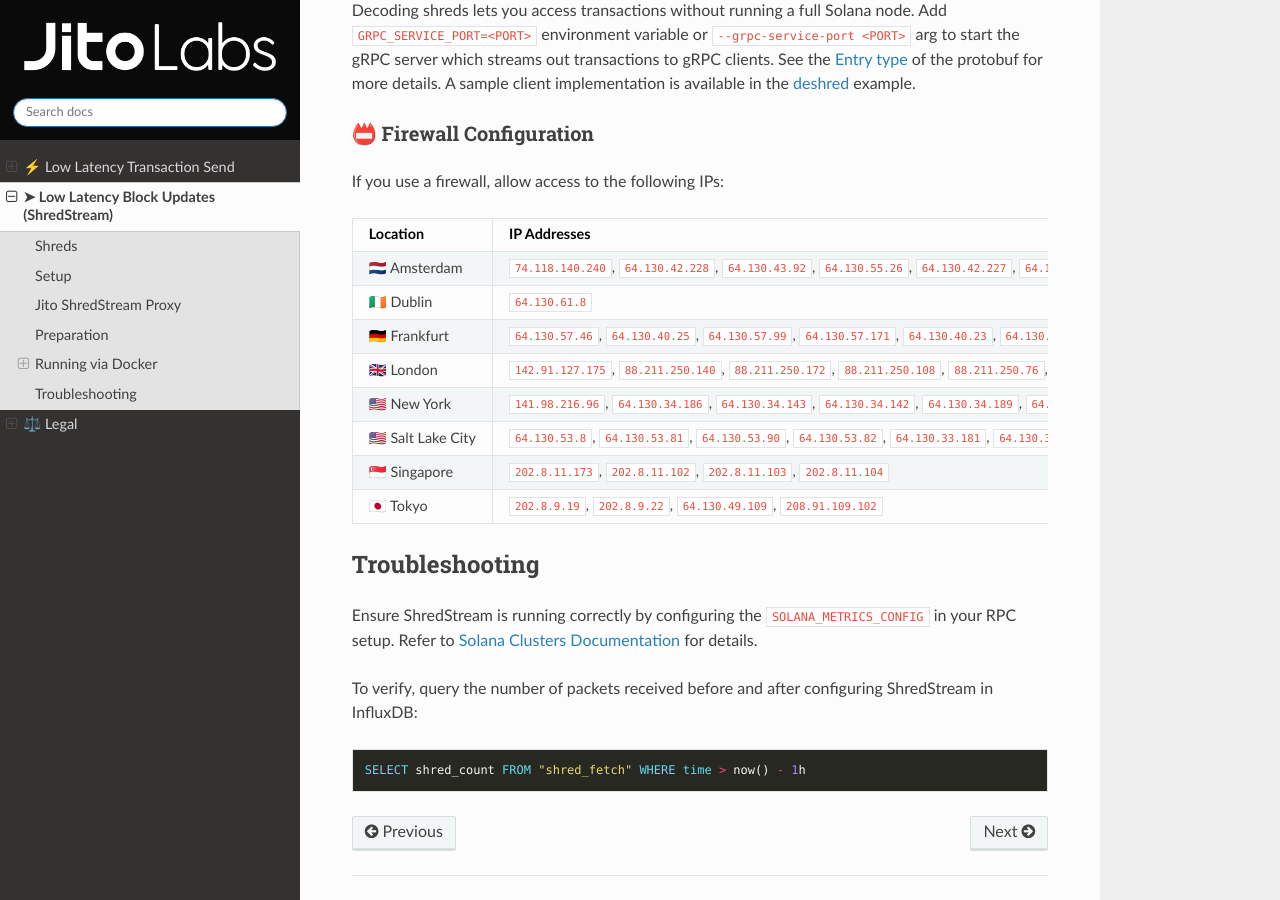
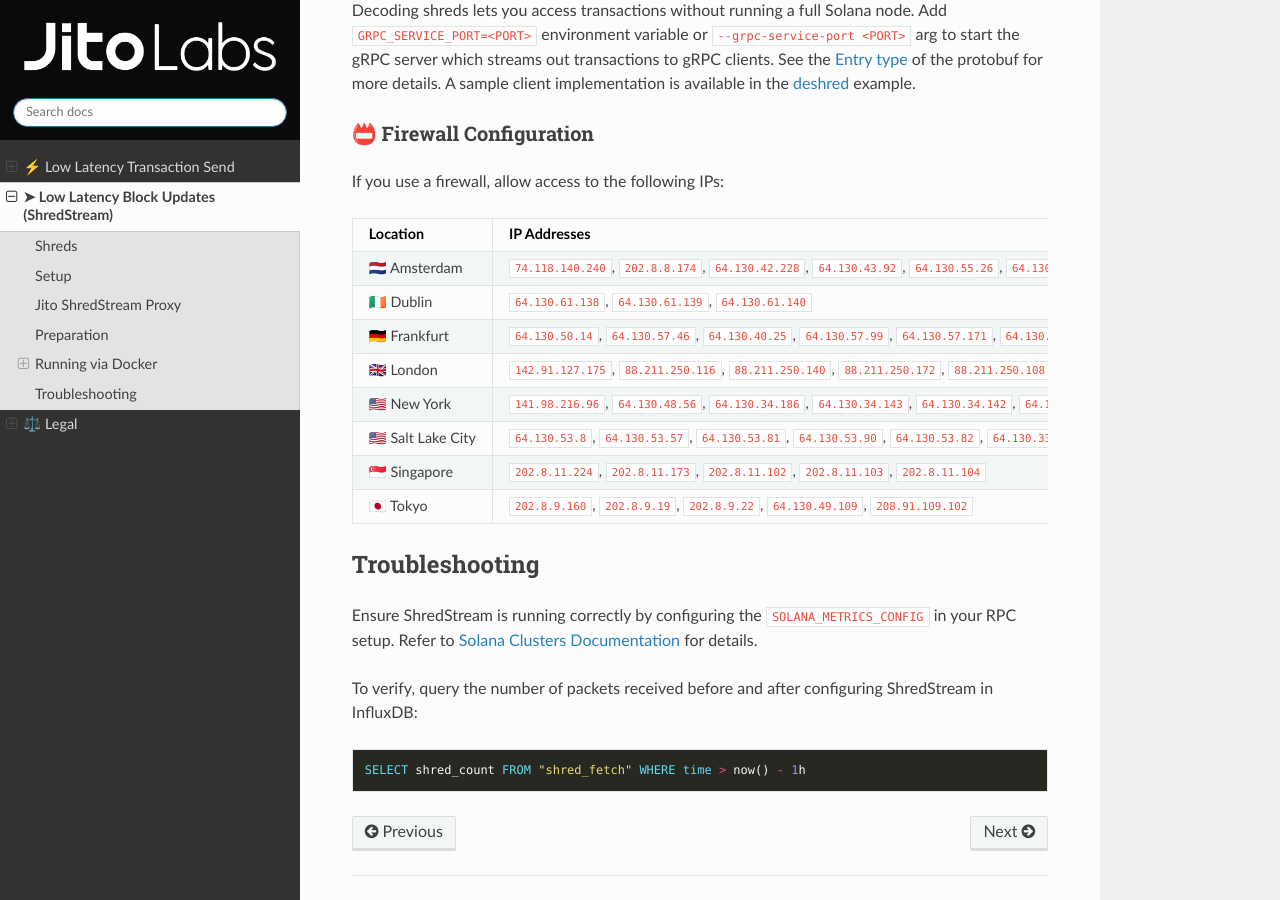
Before and after one commit to jito-labs/jito-docs, a Sphinx documentation site: the page built from docs/source/lowlatencytxnfeed.md, in a window 1280 px wide and 900 px high, scrolled down 2691 px. Built offline with Sphinx 7.4.7 and the Read the Docs theme 3.1.0, drawn with Linux system fonts in a browser that asks for light colours.

Commit message:
add missing ips

```diff
--- a/docs/source/lowlatencytxnfeed.md
+++ b/docs/source/lowlatencytxnfeed.md
@@ -104,14 +104,14 @@
 
 | Location            | IP Addresses                                                                                                                          |
 |---------------------|---------------------------------------------------------------------------------------------------------------------------------------|
-| 🇳🇱 Amsterdam      | `74.118.140.240`, `64.130.42.228`, `64.130.43.92`, `64.130.55.26`, `64.130.42.227`, `64.130.43.19`, `64.130.55.28`                 |
-| 🇮🇪 Dublin         | `64.130.61.8`                                                                                                                        |
-| 🇩🇪 Frankfurt      | `64.130.57.46`, `64.130.40.25`, `64.130.57.99`, `64.130.57.171`, `64.130.40.23`, `64.130.40.22`, `64.130.40.21`                   |
-| 🇬🇧 London         | `142.91.127.175`, `88.211.250.140`, `88.211.250.172`, `88.211.250.108`, `88.211.250.76`, `88.211.251.36`                          |
-| 🇺🇸 New York       | `141.98.216.96`, `64.130.34.186`, `64.130.34.143`, `64.130.34.142`, `64.130.34.189`, `64.130.34.190`, `64.130.34.141`             |
-| 🇺🇸 Salt Lake City | `64.130.53.8`, `64.130.53.81`, `64.130.53.90`, `64.130.53.82`, `64.130.33.181`, `64.130.33.88`                                    |
-| 🇸🇬 Singapore      | `202.8.11.173`, `202.8.11.102`, `202.8.11.103`, `202.8.11.104`                                                                     |
-| 🇯🇵 Tokyo          | `202.8.9.19`, `202.8.9.22`, `64.130.49.109`, `208.91.109.102`                                                                      |                                                    |
+| 🇳🇱 Amsterdam      | `74.118.140.240`, `202.8.8.174`, `64.130.42.228`, `64.130.43.92`, `64.130.55.26`, `64.130.42.227`, `64.130.43.19`, `64.130.55.28`     |
+| 🇮🇪 Dublin         | `64.130.61.138`, `64.130.61.139`, `64.130.61.140`                                                                                   |
+| 🇩🇪 Frankfurt      | `64.130.50.14`, `64.130.57.46`, `64.130.40.25`, `64.130.57.99`, `64.130.57.171`, `64.130.40.23`, `64.130.40.22`, `64.130.40.21`       |
+| 🇬🇧 London         | `142.91.127.175`, `88.211.250.116`, `88.211.250.140`, `88.211.250.172`, `88.211.250.108`, `88.211.250.76`, `88.211.251.36`            |
+| 🇺🇸 New York       | `141.98.216.96`, `64.130.48.56`, `64.130.34.186`, `64.130.34.143`, `64.130.34.142`, `64.130.34.189`, `64.130.34.190`, `64.130.34.141` |
+| 🇺🇸 Salt Lake City | `64.130.53.8`, `64.130.53.57`, `64.130.53.81`, `64.130.53.90`, `64.130.53.82`, `64.130.33.181`, `64.130.33.88`                        |
+| 🇸🇬 Singapore      | `202.8.11.224`, `202.8.11.173`, `202.8.11.102`, `202.8.11.103`, `202.8.11.104`                                                        |
+| 🇯🇵 Tokyo          | `202.8.9.160`, `202.8.9.19`, `202.8.9.22`, `64.130.49.109`, `208.91.109.102`                                                          |
 
 ## Troubleshooting
 
```
